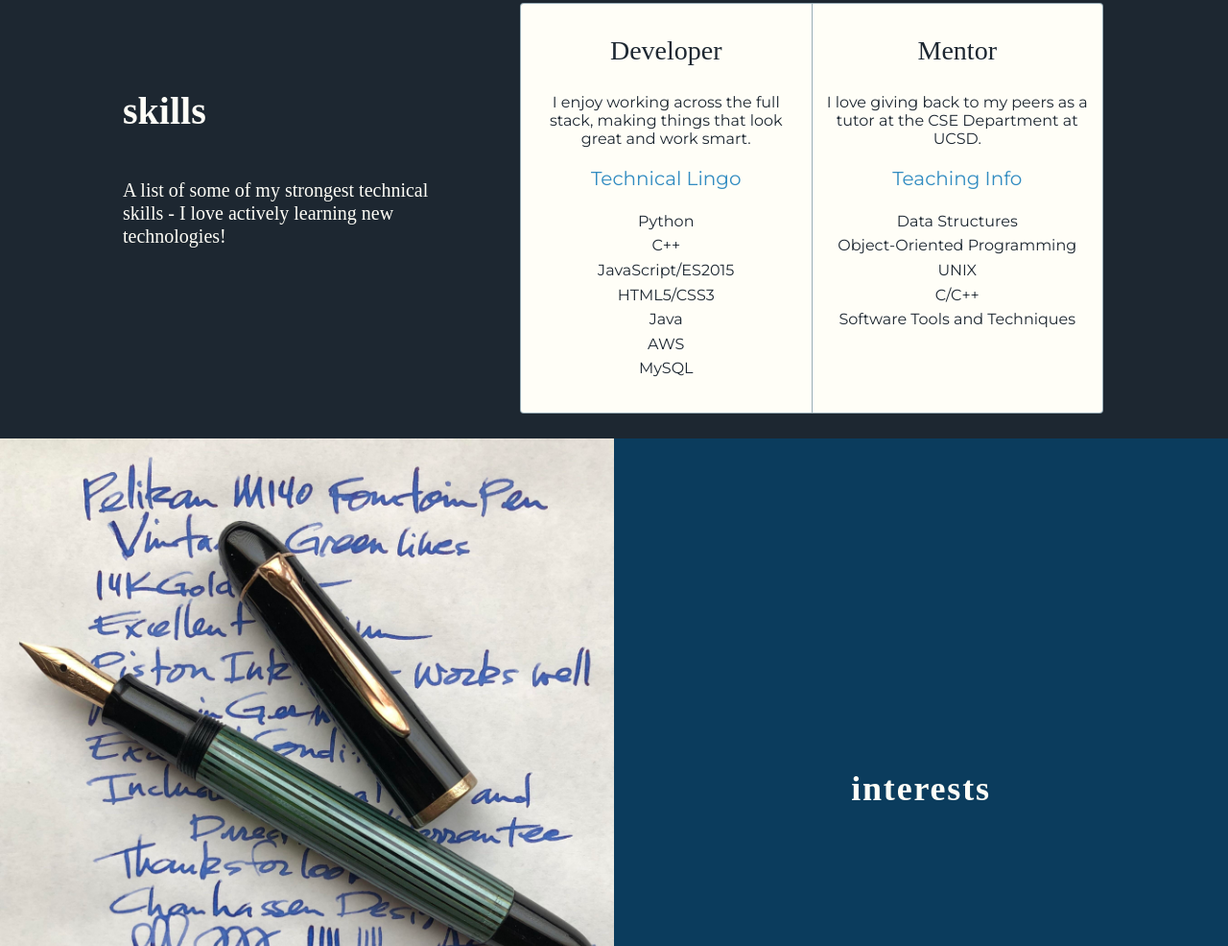
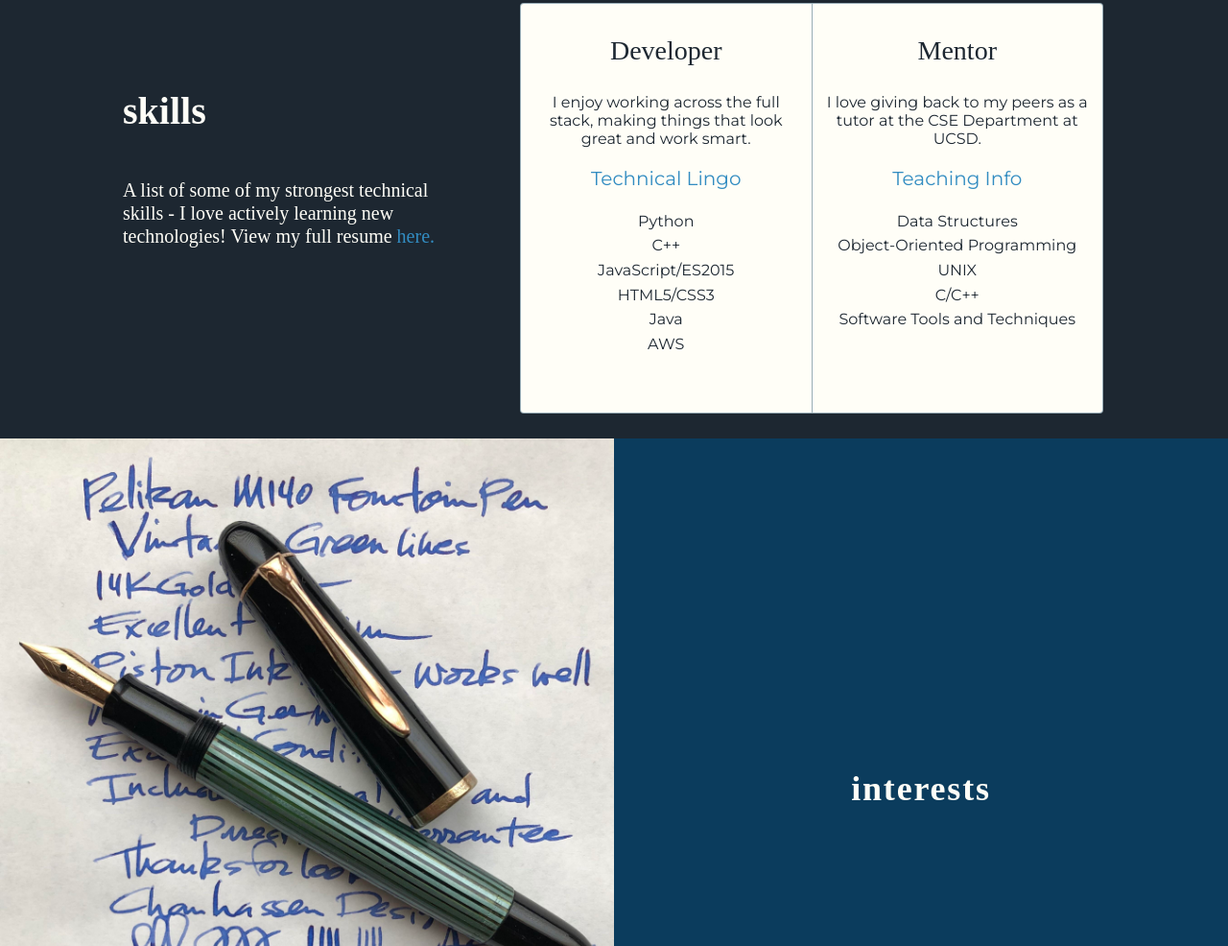
Before and after one commit to ackamal/ackamal.github.io, a plain HTML site: page index.html in a window 1280 px wide. Shown: the part 1983-2969 px from the top of the page at 96% size. Drawn offline with nearby package versions, Linux system fonts and the light colour scheme.

Commit message:
Uploaded resume to site, updated skills section

```diff
--- a/css/styles.css
+++ b/css/styles.css
@@ -227,6 +227,11 @@ body {
     left: 10vw;
     font-size: 40px;
     color: #fffef7;
+  }
+
+  .skills-title p a {
+    color: #328cc1;
+    text-decoration: none;
   }
 
   .skills-title p {
--- a/index.html
+++ b/index.html
@@ -102,7 +102,7 @@
 
           <div class="skills-title">
               <h1>skills</h1>
-              <p>A list of some of my strongest technical skills - I love actively learning new technologies!</p>
+              <p>A list of some of my strongest technical skills - I love actively learning new technologies! View my full resume <a href="img/akshay_kamal_resume.pdf" target="_blank">here.</a></p>
           </div>
 
           <div class="skills-box">
@@ -110,7 +110,7 @@
               <p class="skills-subtitle">Developer</p>
               <p class="skills-text">I enjoy working across the full stack, making things that look great and work smart.</p>
               <p class="text-marked">Technical Lingo</p>
-              <p class="skills-list">Python</br>C++</br>JavaScript/ES2015</br>HTML5/CSS3</br>Java</br>AWS</br>MySQL</p>
+              <p class="skills-list">Python</br>C++</br>JavaScript/ES2015</br>HTML5/CSS3</br>Java</br>AWS</p>
             </div>
 
             <div id="mentor-info">
```
Also changed, not shown: 1 other file.
